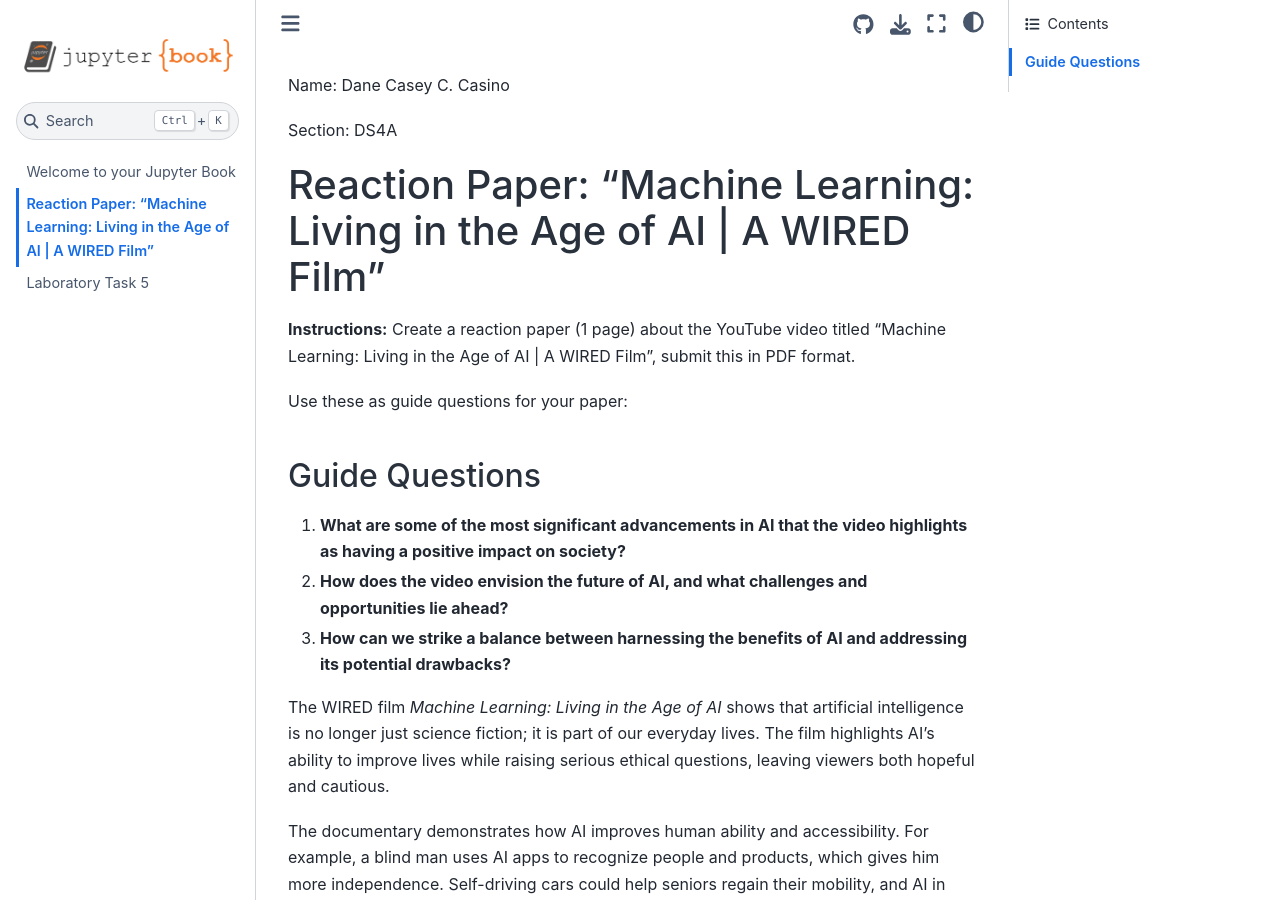
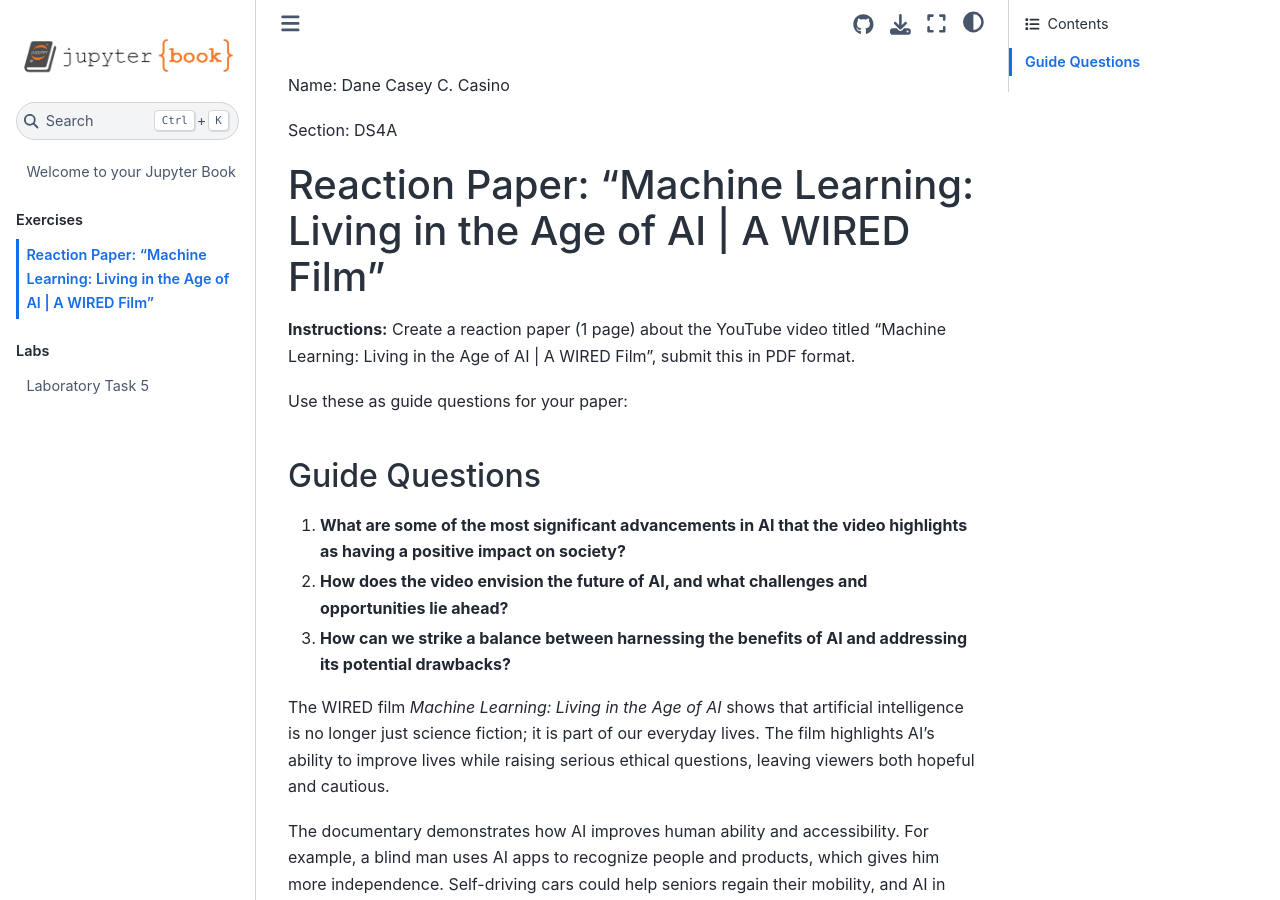
Before and after one commit to Danecash/my-jupyter-book, a Jupyter Book: the page built from book/exercises/exercise-1-python-basics.ipynb, in a window 1280 px wide and 900 px high. Built offline with Jupyter Book 1.0.4 settings and Sphinx 7.4.7 and the Sphinx Book theme 1.1.4, drawn with Linux system fonts in a browser that asks for light colours.

Commit message:
feat: organized book with exercise and lab sections

```diff
--- a/book/_toc.yml
+++ b/book/_toc.yml
@@ -1,9 +1,10 @@
-
-
 format: jb-book
-
 root: intro.md
 
-chapters:
-  - file: exercises/exercise-1-intro
-  - file: labs/lab-5-some-topic
+parts:
+  - caption: Exercises
+    chapters:
+      - file: exercises/exercise-1-python-basics
+  - caption: Labs
+    chapters:
+      - file: labs/lab-5-pytorch-intro
```
Also changed, not shown: book/README.md (deleted, +0 -1 lines), book/exercises/exercise-1-python-basics.ipynb (renamed from book/exercises/exercise-1-intro.ipynb), book/labs/lab-5-pytorch-intro.ipynb (renamed from book/labs/lab-5-some-topic.ipynb).
